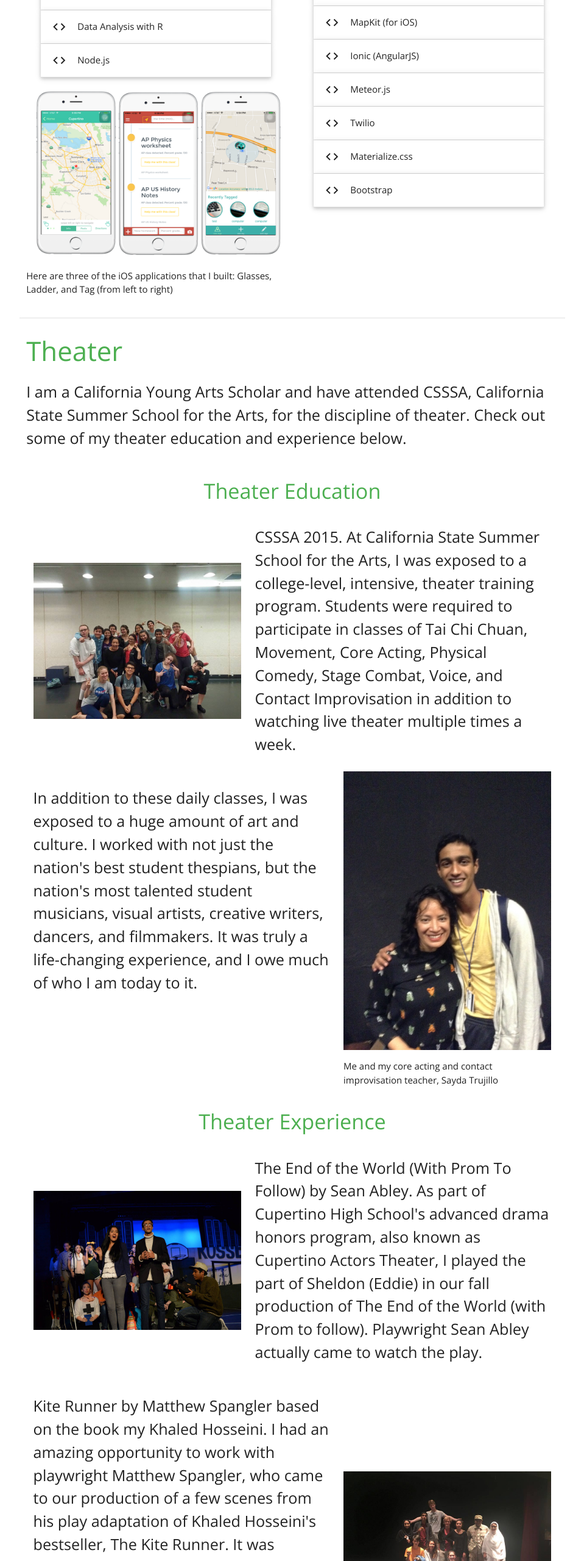
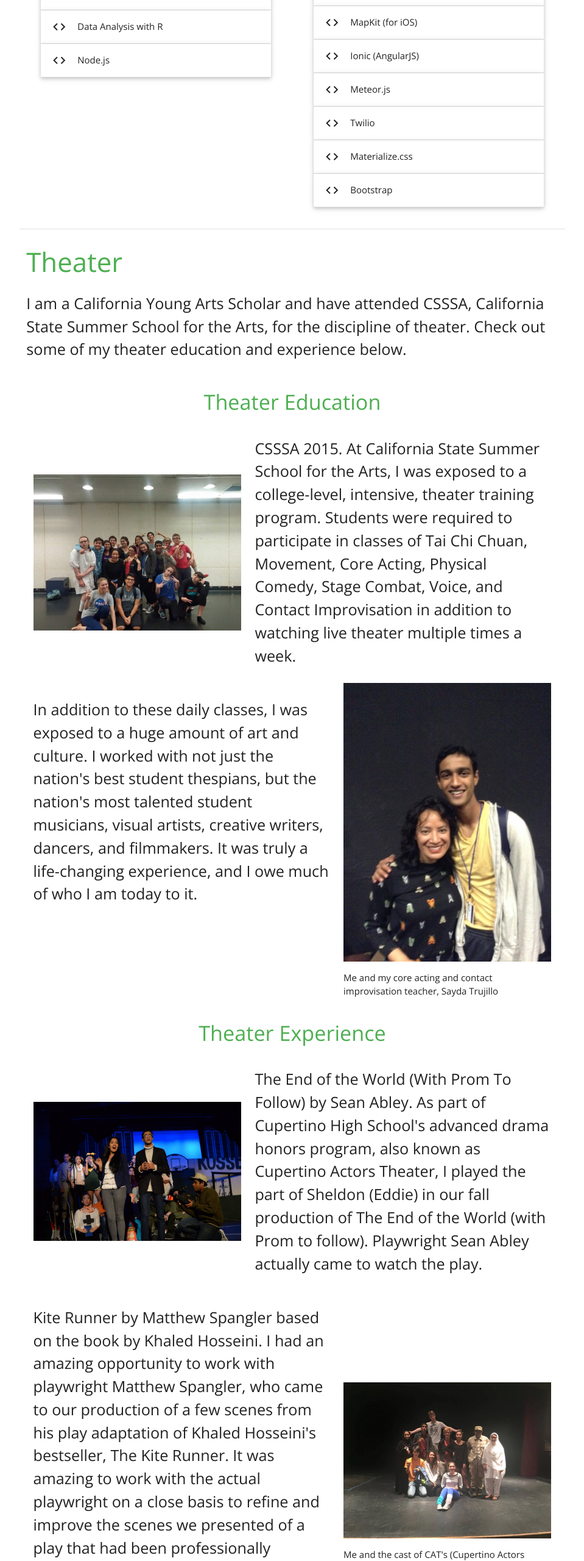
Before and after one commit to sohanvichare/sohanvichare.github.io, a plain HTML site: page index.html in a window 1280 px wide. Shown: the part 3972-6532 px from the top of the page at 61% size, without its empty margins (160-1119 px from the left). Drawn offline with nearby package versions, Linux system fonts and the light colour scheme.

Commit message:
delete image

```diff
--- a/index.html
+++ b/index.html
@@ -158,8 +158,6 @@
             <div class="collapsible-body white"><p>Node.js is a language that I originally picked up during hackathons, but eventually took the time to learn fully. I've used node to quickly build basic servers in many occassions, and even based servers which performed heavy tasks, such as OCR (optical character recognition), data analyis, and storing large amounts of data, on it. You can see some of my experience with Node.js in these projects: Imple, Glasses, LadderEDU.</p></div>
           </li>
         </ul>
-        <img src="applicationPromo.png" class="responsive-img"></img>
-        <p> Here are three of the iOS applications that I built: Glasses, Ladder, and Tag (from left to right)</p>
       </div>
       <div class="col s6">
         <h3 class="orange-text center"> APIs and Frameworks </h3>
@@ -233,7 +231,7 @@
         <div class="col s7"><p class="flow-text"><strong> The End of the World (With Prom To Follow) by Sean Abley. </strong> As part of Cupertino High School's advanced drama honors program, also known as Cupertino Actors Theater, I played the part of Sheldon (Eddie) in our fall production of The End of the World (with Prom to follow). Playwright Sean Abley actually came to watch the play.</p></div>
       </div>
       <div class="col s12 valign-wrapper">
-        <div class="col s7"><p class="flow-text"><strong>Kite Runner by Matthew Spangler based on the book my Khaled Hosseini.</strong> I had an amazing opportunity to work with playwright Matthew Spangler, who came to our production of a few scenes from his play adaptation of Khaled Hosseini's bestseller, The Kite Runner. It was amazing to work with the actual playwright on a close basis to refine and improve the scenes we presented of a play that had been professionally produced in both the United States and London. I'm extremely grateful that I had this experience, and I believe I grew exponentially as an actor after these performances. </p></div>
+        <div class="col s7"><p class="flow-text"><strong>Kite Runner by Matthew Spangler based on the book by Khaled Hosseini.</strong> I had an amazing opportunity to work with playwright Matthew Spangler, who came to our production of a few scenes from his play adaptation of Khaled Hosseini's bestseller, The Kite Runner. It was amazing to work with the actual playwright on a close basis to refine and improve the scenes we presented of a play that had been professionally produced in both the United States and London. I'm extremely grateful that I had this experience, and I believe I grew exponentially as an actor after these performances. </p></div>
         <div class="col s5"> <img src="kiteRunner.jpg" class="responsive-img wow fadeIn"><p> Me and the cast of CAT's (Cupertino Actors Theater) production of Kite Runner in 2015. I played the role of Amir. </p></div>
       </div>
     </div>
```
